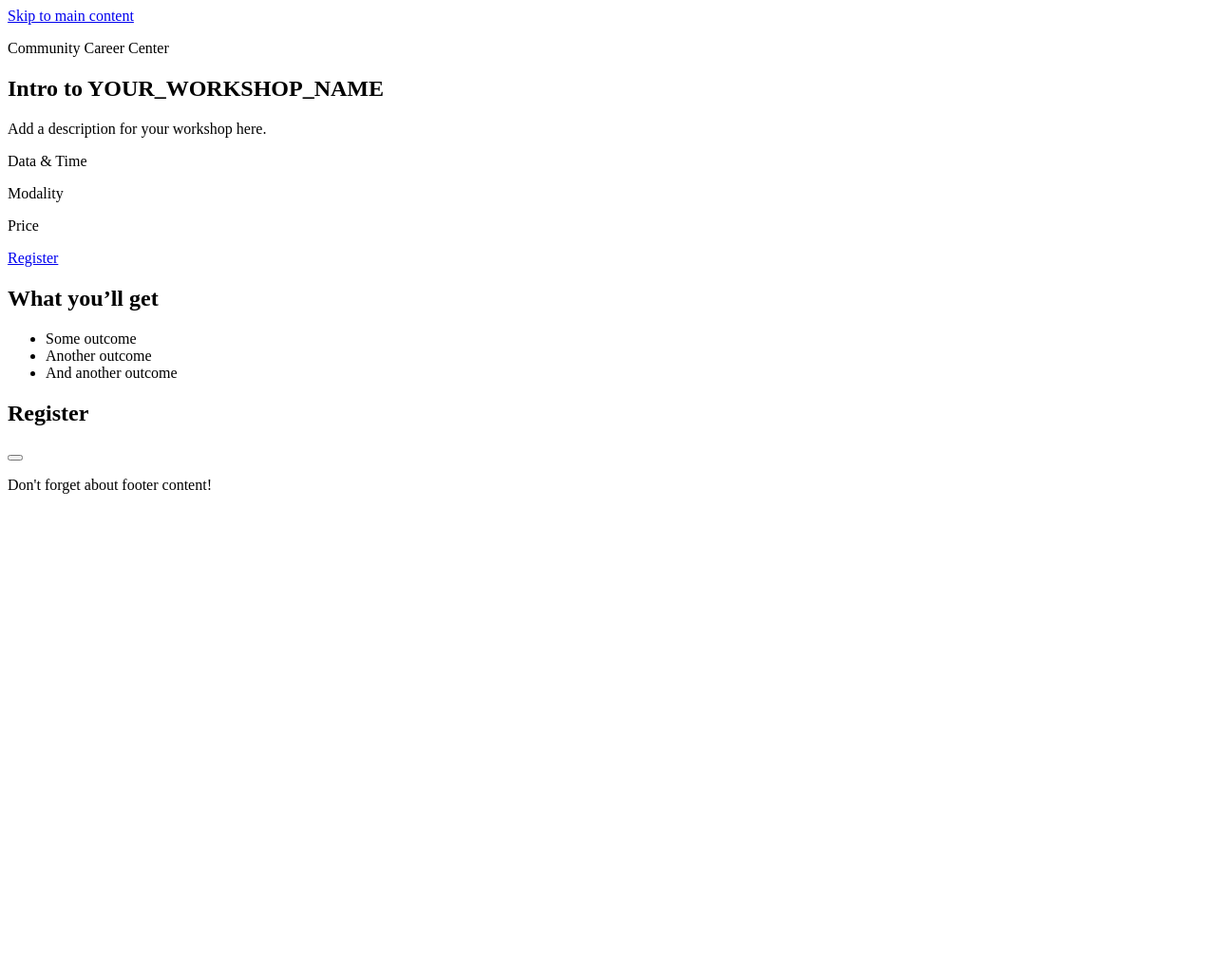
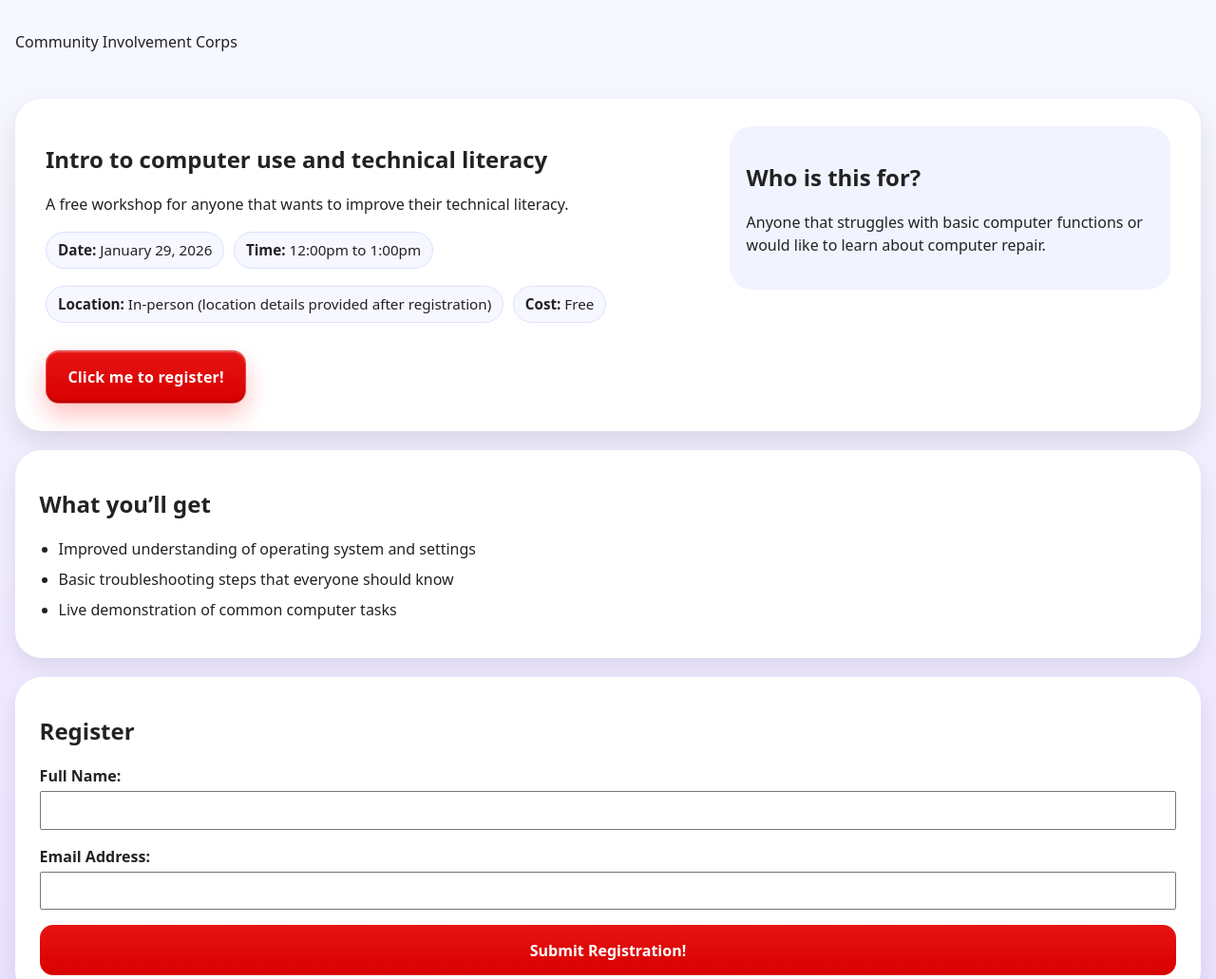
Before and after one commit to LucisLight/Starter-Webpage, a plain HTML site: page index.html in a window 1280 px wide. Shown: the top 1031 px of the page at 95% size. Before the commit the page ends 800 px from the top, so only its background shows below. Drawn offline with Linux system fonts and the light colour scheme.

Commit message:
Modified the css and html for the assignment
Took out skip option at the top as the webpage is small. Made buttons for the call to action which points to the registration and name and email fields for the registration fields. Made bubbles for information to make the page more scannable and made the buttons red to draw the users eyes to them. Changed the call to action as well to a clear short phrase to reduce user cognitive load. Made a slight gradient on the back of the page to emphasize leading the eyes down to registration. Made columns to make the page more compressed but the bubbles still allow for easy scanning.

```diff
--- a/index.html
+++ b/index.html
@@ -7,57 +7,75 @@
   <title>Workshop Registration</title>
   <meta name="description" content="Register for a free, in-person workshop." />
 
-  <link rel="stylesheet" href="styles.css" />
+  <link rel="stylesheet" href="style.css" />
 </head>
 <body>
-  <!-- Accessibility: allow keyboard users to skip repetitive content -->
-  <a href="#main" class="skip-link">Skip to main content</a>
 
   <header>
     <!-- Organization name or branding -->
-    <p>Community Career Center</p>
+    <p>Community Involvement Corps</p>
   </header>
 
   <main id="main">
-    <section>
-      <h1>Intro to YOUR_WORKSHOP_NAME</h1>
+    <section class="bubble">
+        <div class="bubble-grid">
+            <div>
+                <h1>Intro to computer use and technical literacy</h1>
 
-      <p>
-        Add a description for your workshop here.
-      </p>
+                <p>
+                    A free workshop for anyone that wants to improve their technical literacy.
+                </p>
 
-      <!-- Key details -->
-      <p>Data & Time</p>
-      <p>Modality</p>
-      <p>Price</p>
+                <!-- Key details -->
+                <ul class="details">
+                    <li><strong>Date:</strong> January 29, 2026</li>
+                    <li><strong>Time:</strong> 12:00pm to 1:00pm</li>
+                    <li><strong>Location:</strong> In-person (location details provided after registration)</li>
+                    <li><strong>Cost:</strong> Free</li>
+                </ul>
 
-      <!-- Primary action: exactly one -->
-      <a href="#register">Register</a>
+                <!-- Primary action: exactly one -->
+                <a href="#register" class="bigbuttonlol">Click me to register!</a>
+            </div>
+
+            <div class="bubble-right">
+                <h2>Who is this for?</h2>
+                <p>
+                Anyone that struggles with basic computer functions or would like to learn about computer repair.
+                </p>
+            </div>
+        </div>
     </section>
 
     <!-- Supporting information -->
-    <section>
+    <section class="soft-section">
       <h2>What you’ll get</h2>
       <ul>
-        <li>Some outcome</li>
-        <li>Another outcome</li>
-        <li>And another outcome</li>
+        <li>Improved understanding of operating system and settings</li>
+        <li>Basic troubleshooting steps that everyone should know</li>
+        <li>Live demonstration of common computer tasks</li>
       </ul>
     </section>
 
     <!-- Registration -->
-    <section id="register">
+    <section id="register" class ="soft-section">
       <h2>Register</h2>
 
       <form action="#" method="post">
-
-        <button type="submit"></button>
+        <label for="name">Full Name:</label>
+        <input type="text" id="name" name="name" required />
+        <label for="email">Email Address:</label>
+        <input type="email" id="email" name="email" required />
+        <button type="submit">Submit Registration!</button>
       </form>
     </section>
   </main>
 
   <footer>
-    <p>Don't forget about footer content!</p>
+    <h2>
+      Contact Us
+    </h2>
+    <a href="mailto:helpmeIT@gmail.com">helpmeIT@gmail.com</a>
   </footer>
 </body>
 </html>
--- a/style.css
+++ b/style.css
@@ -13,29 +13,8 @@ body {
   font-family: system-ui, -apple-system, "Segoe UI", Roboto, Arial, sans-serif;
   line-height: 1.5;
   color: #222;
-  background: #fff;
+  background: linear-gradient(180deg, #f7f9ff, #e9ddff);
 }
-
-/* =========================
-   Accessibility
-   ========================= */
-
-.skip-link {
-  position: absolute;
-  top: -40px;
-  left: 0;
-  padding: 0.5rem;
-  background: #000;
-  color: #fff;
-}
-
-.skip-link:focus {
-  top: 0;
-}
-
-/* =========================
-   Global spacing
-   ========================= */
 
 header,
 main,
@@ -44,9 +23,7 @@ section {
   padding: 1rem;
 }
 
-/* =========================
-   Typography (intentionally plain)
-   ========================= */
+
 
 h1,
 h2 {
@@ -61,9 +38,7 @@ li {
   margin-bottom: 0.5rem;
 }
 
-/* =========================
-   Forms (bare minimum)
-   ========================= */
+
 
 label {
   display: block;
@@ -82,16 +57,99 @@ input {
   margin-bottom: 1rem;
 }
 
-button {
-  padding: 0.6rem 1rem;
-  cursor: pointer;
+#register button {
+  width: 100%;
+  border: none;
+  border-radius: 14px;
+  background: linear-gradient(180deg, #e61313, #d90000);
+  color: #fff;
+  font-weight: 900;
+  padding: 0.9rem 1rem;
 }
 
-/*
-  Everything else is intentionally left for you to design:
-  - layout
-  - hierarchy
-  - spacing
-  - emphasis
-  - visual grouping
-*/
+.soft-section {
+  background: #fff;
+  border-radius: 28px;
+  padding: 1.4rem 1.6rem;
+  box-shadow: 0 10px 22px rgba(0,0,0,0.08);
+  margin-top: 1.25rem;
+}
+
+.bubble {
+  background: #fff;
+  border-radius: 28px;
+  padding: 1.8rem 2rem;
+  box-shadow: 0 12px 28px rgba(0, 0, 0, 0.1);
+}
+
+.bubble-grid {
+  display: grid;
+  gap: 1.5rem;
+  align-items: start;
+}
+
+@media (min-width: 780px) {
+  .bubble-grid {
+    grid-template-columns: 1.2fr 0.8fr;
+    gap: 1.5rem;
+  }
+}
+
+.bubble-right {
+  background: #f1f4ff;
+  border-radius: 24px;
+  padding: 1.2rem 1.1rem;
+}
+
+.details {
+  list-style: none;
+  padding: 0;
+  margin: 1.1rem 0 1.3rem;
+  display: flex;
+  flex-wrap: wrap;
+  gap: 0.6rem;
+}
+
+.details li {
+  background: #f6f7ff;
+  border: 1px solid #dbe2ff;
+  padding: 0.45rem 0.75rem;
+  border-radius: 999px;
+  font-size: 0.95rem;
+}
+
+.bigbuttonlol {
+  display: inline-flex;
+  align-items: center;
+  justify-content: center;
+  gap: 0.5rem;
+  padding: 0.95rem 1.4rem;
+  border-radius: 14px;
+  background: linear-gradient(180deg, #e61313, #d90000);
+  color: #fff;
+  text-decoration: none;
+  font-weight: 900;
+  letter-spacing: 0.2px;
+  border: 1px solid rgba(255, 255, 255, 0.25);
+  box-shadow: 0 12px 26px rgba(255, 5, 5, 0.242),
+  inset 0 1px 0 rgba(255, 255, 255, 0.35),
+  inset 0 -2px 0 rgba(0, 0, 0, 0.18);
+}
+
+.bigbuttonlol:hover,
+.bigbuttonlol:focus {
+  transform: translateY(-1px);
+  filter: brightness(1.05);
+  outline: none;
+  box-shadow:
+    0 10px 22px rgba(255, 5, 5, 0.22),
+    inset 0 1px 0 rgba(255, 255, 255, 0.25),
+    inset 0 -2px 0 rgba(0, 0, 0, 0.18);
+}
+
+.bigbuttonlol:active {
+  transform: translateY(1px);
+  box-shadow:
+    0 8px 18px rgba(255, 5, 5, 0.18),
+    inset 0 2px 0 rgba(0, 0, 0, 0.18);
+}
```
